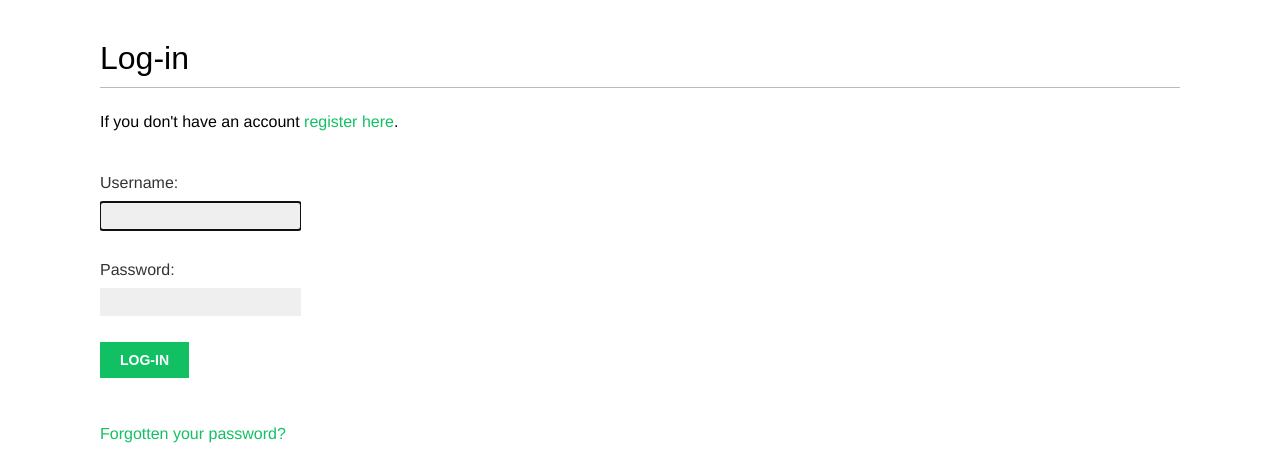
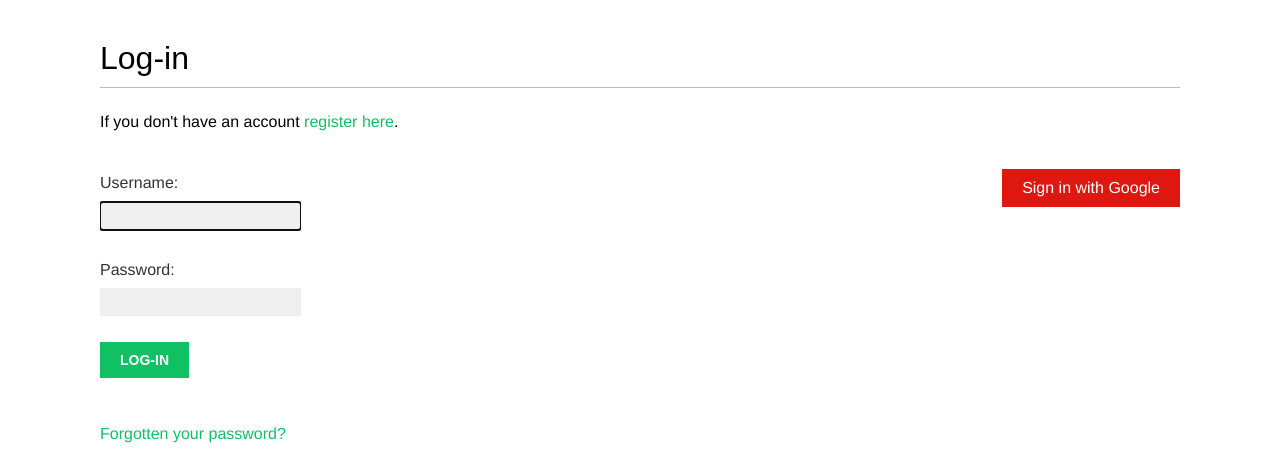
Before and after one commit to leobewater/django-02-social-app, a Django app: page /account/login/ in a window 1280 px wide. Shown: the part 47-510 px from the top of the page. Run offline with Django 5.2, Linux system fonts and the light colour scheme; some web fonts are replaced.

Commit message:
add google sign in button

```diff
--- a/bookmarks/account/templates/registration/login.html
+++ b/bookmarks/account/templates/registration/login.html
@@ -29,4 +29,12 @@
       <a href="{% url 'password_reset' %}">Forgotten your password?</a>
     </p>
   </div>
+
+  <div class="social">
+    <ul>
+      <li class="google">
+        <a href="{% url 'social:begin' 'google-oauth2' %}">Sign in with Google</a>
+      </li>
+    </ul>
+  </div>
 {% endblock %}
```
